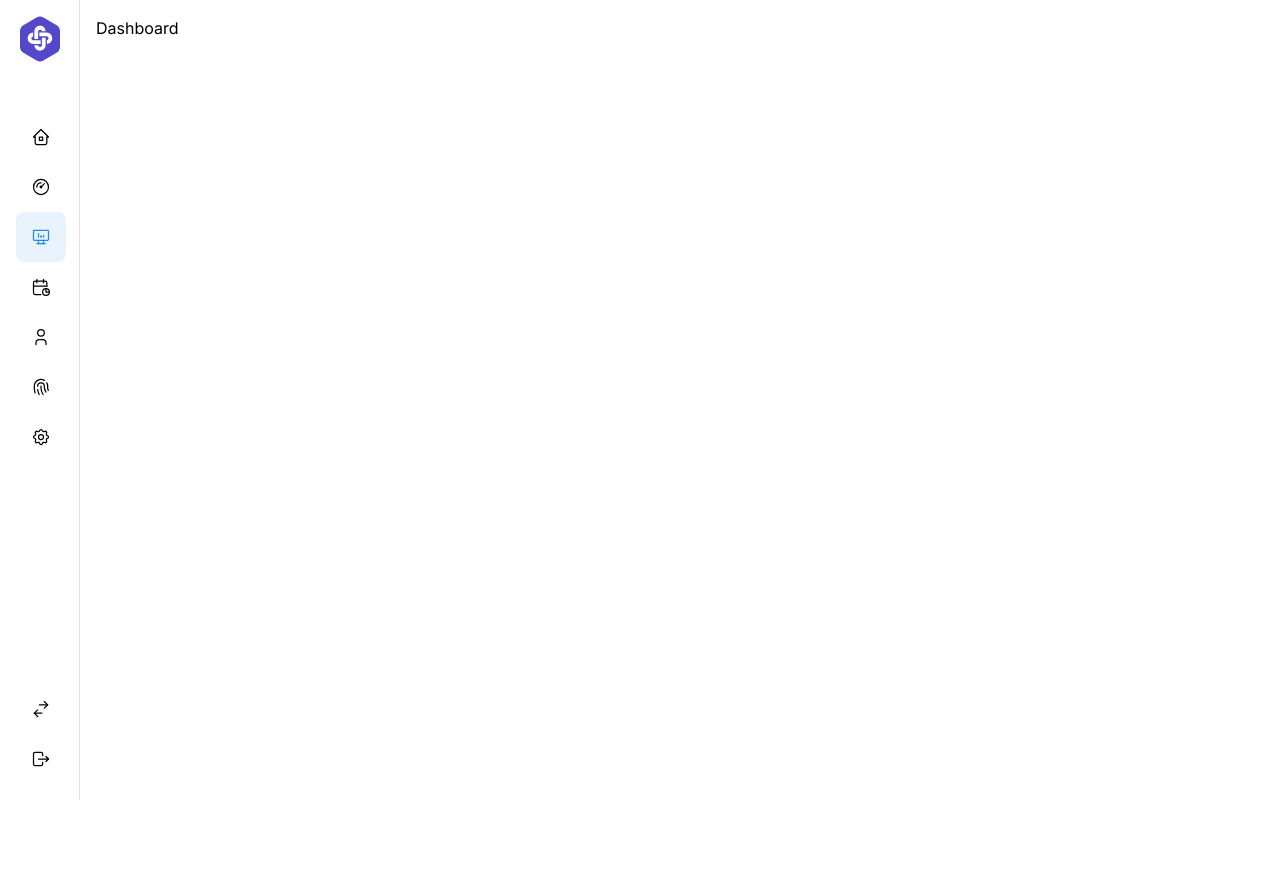
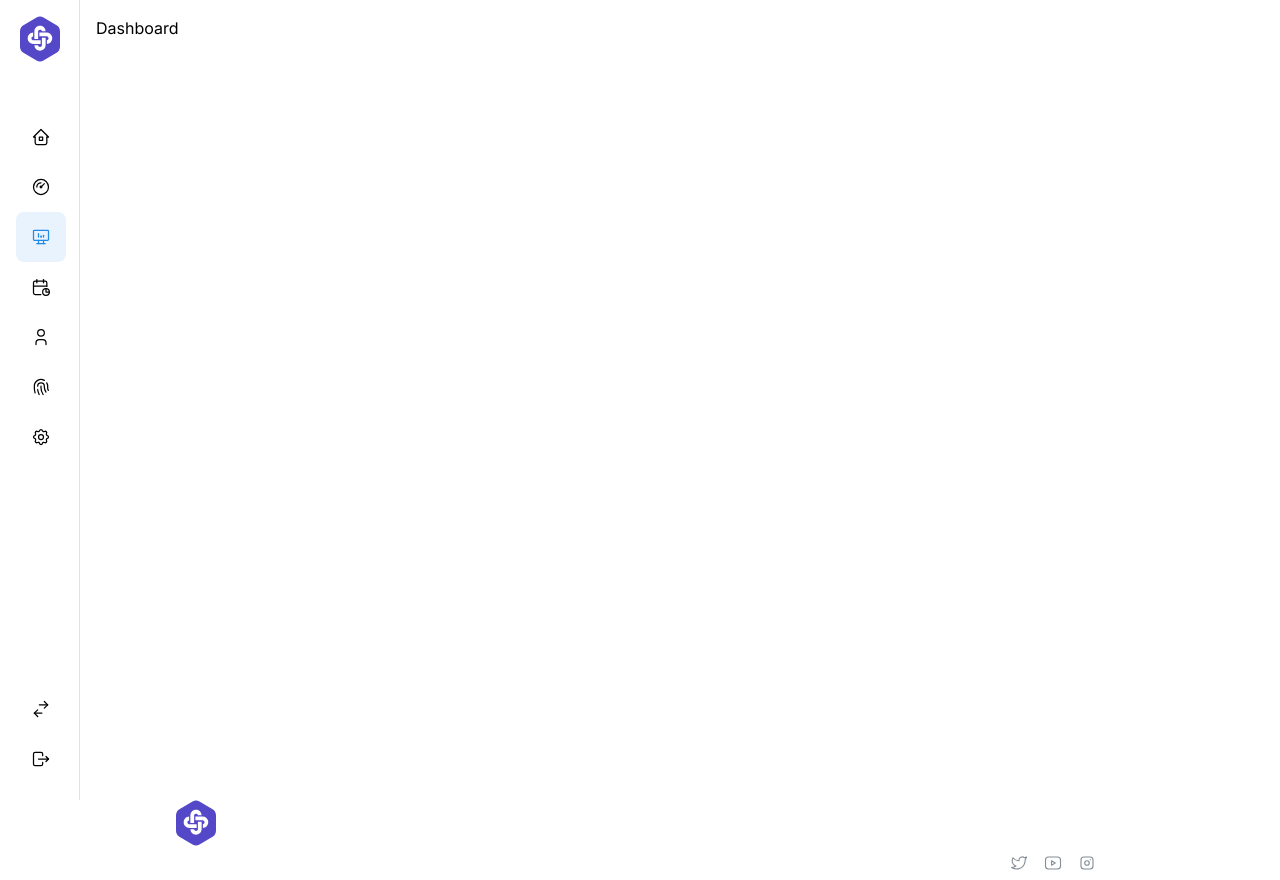
Before and after one commit to davidculemann/next-ts-mantine-ai-boilerplate, a Next.js app: page / in a window 1280 px wide. Before the commit the page ends 800 px from the top, so only its background shows below. Built offline with nearby package versions, Linux system fonts and the light colour scheme.

Commit message:
add footer

```diff
--- a/app/layout.tsx
+++ b/app/layout.tsx
@@ -1,3 +1,4 @@
+import { FooterSocial } from "@/components/layout/Footer";
 import { SideBar } from "@/components/layout/SideBar";
 import { ColorSchemeScript, createTheme, MantineColorsTuple, MantineProvider } from "@mantine/core";
 import "@mantine/core/styles.css";
@@ -42,6 +43,7 @@ export default function RootLayout({ children }: { children: React.ReactNode })
                         <SideBar />
                         <div className="flex-1 p-4">{children}</div>
                     </div>
+                    <FooterSocial />
                 </MantineProvider>
             </body>
         </html>
--- /dev/null
+++ b/components/layout/Footer.tsx
@@ -0,0 +1,25 @@
+import { ActionIcon, Container, Group, rem } from "@mantine/core";
+import { IconBrandInstagram, IconBrandTwitter, IconBrandYoutube } from "@tabler/icons-react";
+import Logo from "../shared/Logo";
+import classes from "../styles/FooterSocial.module.css";
+
+export function FooterSocial() {
+    return (
+        <div className={classes.footer}>
+            <Container className={classes.inner}>
+                <Logo />
+                <Group gap={0} className={classes.links} justify="flex-end" wrap="nowrap">
+                    <ActionIcon size="lg" color="gray" variant="subtle">
+                        <IconBrandTwitter style={{ width: rem(18), height: rem(18) }} stroke={1.5} />
+                    </ActionIcon>
+                    <ActionIcon size="lg" color="gray" variant="subtle">
+                        <IconBrandYoutube style={{ width: rem(18), height: rem(18) }} stroke={1.5} />
+                    </ActionIcon>
+                    <ActionIcon size="lg" color="gray" variant="subtle">
+                        <IconBrandInstagram style={{ width: rem(18), height: rem(18) }} stroke={1.5} />
+                    </ActionIcon>
+                </Group>
+            </Container>
+        </div>
+    );
+}
--- a/components/layout/SideBar.tsx
+++ b/components/layout/SideBar.tsx
@@ -12,10 +12,9 @@ import {
     IconSwitchHorizontal,
     IconUser,
 } from "@tabler/icons-react";
-import Image from "next/image";
 import { useState } from "react";
+import Logo from "../shared/Logo";
 import classes from "../styles/NavbarMinimal.module.css";
-import Logo from "/public/images/logo.svg";
 
 interface NavbarLinkProps {
     icon: typeof IconHome2;
@@ -54,7 +53,7 @@ export function SideBar() {
     return (
         <nav className={classes.navbar + " h-full"}>
             <Center>
-                <Image src={Logo} alt="logo" />
+                <Logo />
             </Center>
 
             <div className={classes.navbarMain}>
--- /dev/null
+++ b/components/shared/Logo.tsx
@@ -0,0 +1,6 @@
+import Image from "next/image";
+import logoImage from "/public/images/logo.svg";
+
+export default function Logo() {
+    return <Image src={logoImage} alt="logo" />;
+}
```
Also changed, not shown: components/styles/FooterSocial.module.css (added).
